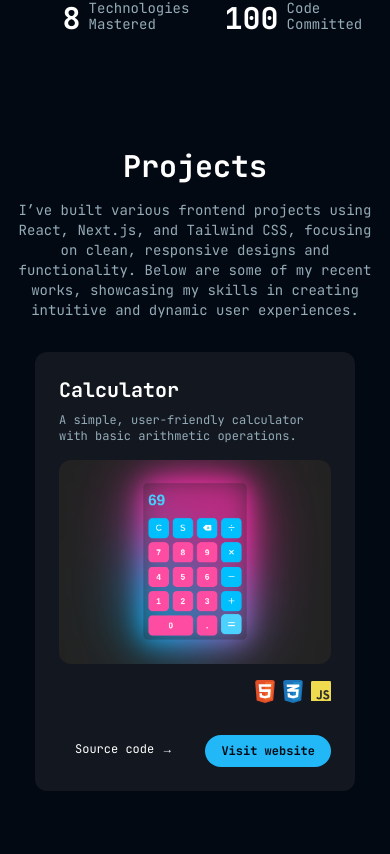
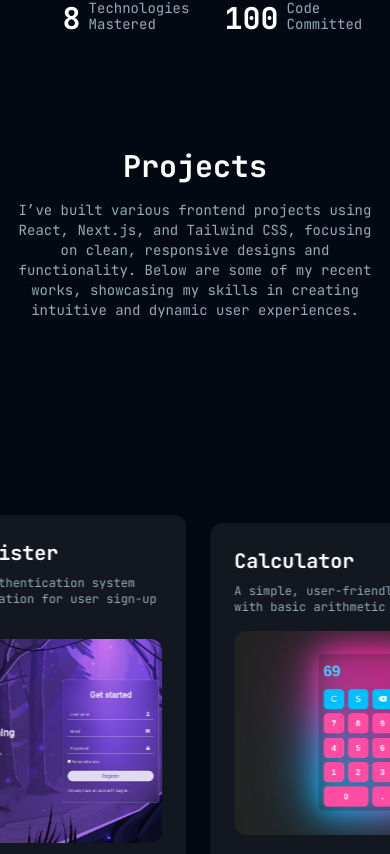
Before and after one commit to blckdrgn03/new-portfolio, a Next.js app: page / in a window 390 px wide. Shown: the part 750-1604 px from the top of the page. Before the commit the page ends 1573 px from the top, so only its background shows below. Built offline with nearby package versions, Linux system fonts and the light colour scheme.

Commit message:
updated projects section for the final time (maybe)

```diff
--- a/components/header.jsx
+++ b/components/header.jsx
@@ -21,7 +21,7 @@ export default function Header() {
 
     return (
         <header className="my-4 mx-auto text-white py-4 rounded-full xl:my-9 xl:py-3 container flex items-center justify-end md:justify-between">
-            <a className="group font-bold hidden md:block capitalize text-4xl" href="#home"><h1>sayef<span className={`${currentPath == '/' && "text-accent"} group-hover:text-accent transition-all`}>.</span></h1></a>
+            <a className="group font-bold hidden md:block capitalize text-4xl" href="#home"><h1>sayef</h1></a>
             <div className="hidden xl:flex gap-8">
                 <nav className="flex justify-center gap-8 items-center">
                     {links.map((link, i) => {
--- a/components/projects.jsx
+++ b/components/projects.jsx
@@ -1,82 +1,18 @@
-'use client'
-
-import { Project } from "./ui/3d-project";
-import { useRef, useState } from 'react';
+import RealProjects from "./ui/real-project";
 
 
 
 export default function Projects() {
-    const scrollContainer = useRef(null);
-    const [isHovered, setIsHovered] = useState(false);
 
-  const handleScroll = (event) => {
-    // Only apply horizontal scrolling when the div is hovered
-    if (isHovered) {
-      event.preventDefault();
-      scrollContainer.current.scrollLeft += event.deltaY;
-    }
-  };
-    let projects = [
-        {
-            name: 'calculator',
-            description: 'A simple, user-friendly calculator with basic arithmetic operations.',
-            id: 1,
-            image: '/calc.png',
-            techs: ['/html.svg', '/css.svg', '/javascript.svg'],
-            url: 'https://calculator-by-sayef.vercel.app/',
-            code: 'https://github.com/blckdrgn03/calculator'
-        },
-        {
-            name: 'Login-Register',
-            description: 'A responsive authentication system with form validation for user sign-up and login.',
-            id: 2,
-            image: '/login.png',
-            techs: ['/html.svg', '/css.svg', '/javascript.svg'],
-            url: 'https://login-register-by-sayef.vercel.app/',
-            code: 'https://github.com/blckdrgn03/login-register'
-        },
-        {
-            name: 'TODO List',
-            description: ' A task management app with drag-and-drop functionality for easy task organization.',
-            id: 3,
-            image: '/todo.png',
-            techs: ['/html.svg', '/css.svg', '/javascript.svg'],
-            url: 'https://todo-list-by-sayef.vercel.app/',
-            code: 'https://github.com/blckdrgn03/todo-list'
-        },
-        {
-            name: 'Weather App',
-            description: 'Displays current weather conditions and a 5-day forecast using real-time data.',
-            id: 4,
-            image: '/weather.png',
-            techs: ['/html.svg', '/css.svg', '/javascript.svg'],
-            url: 'https://weather-by-sayef.vercel.app/',
-            code: 'https://github.com/blckdrgn03/Weather'
-        },
-        {
-            name: 'Old Portfolio',
-            description: 'A personal portfolio site showcasing projects and skills, fully responsive for all devices.',
-            id: 5,
-            image: '/portfolio.png',
-            techs: ['/html.svg', '/css.svg', '/javascript.svg', '/react.svg', '/tailwind.svg'],
-            url: 'https://abdullahalsayef.vercel.app/',
-            code: 'https://github.com/blckdrgn03/portfolio'
-        },
 
-    ]
     return (
-        <section id="projects" className="container mb-12 mx-auto mt-[5rem] md:mt-[7.5rem] lg:mt-[10rem] xl:mt-[12.5rem]">
-            <h1 className="md:text-4xl text-white text-3xl lg:text-5xl font-bold text-center xl:text-left pb-4 xl:pb-8">Projects</h1>
-            <p className="text-sm md:text-md lg:text-lg text-center xl:text-left">I’ve built various frontend projects using React, Next.js, and Tailwind CSS, focusing on clean, responsive designs and functionality. Below are some of my recent works, showcasing my skills in creating intuitive and dynamic user experiences.</p>
+        <section id="projects" className="mb-12 mx-auto mt-[5rem] md:mt-[7.5rem] lg:mt-[10rem] xl:mt-[12.5rem]">
+            <h1 className="container md:text-4xl text-white text-3xl lg:text-5xl font-bold text-center xl:text-left pb-4 xl:pb-8">Projects</h1>
+            <p className="container text-sm md:text-md lg:text-lg text-center xl:text-left">I’ve built various frontend projects using React, Next.js, and Tailwind CSS, focusing on clean, responsive designs and functionality. Below are some of my recent works, showcasing my skills in creating intuitive and dynamic user experiences.</p>
 
-            <div ref={scrollContainer}
-      onWheel={handleScroll}  onMouseEnter={() => setIsHovered(true)}
-      onMouseLeave={() => setIsHovered(false)} className="flex flex-row-reverse py-6 overflow-x-scroll scrollbar-thumb-accent scrollbar-track-transparent scrollbar-thin scrollbar-thumb-rounded scroll-snap-x scroll-snap-mandatory xl:py-10">
-                {projects.map(project => {
-                    return <Project key={project.id} project={project}/>;
-                })}
-            </div>
+            <RealProjects />
 
+            <p className="text-sm md:text-md lg:text-lg text-center xl:text-left">I’ve built various frontend projects using React, Next.js, and Tailwind CSS, focusing on clean, responsive designs and functionality. Below are some of my recent works, showcasing my skills in creating intuitive and dd CSS, focusing on clean, responsive designs and functionality. Below are some of my recent works, showcasing my skills in creating intuitive and dynamic d CSS, focusing on clean, responsive designs and functionality. Below are some of my recent works, showcasing my skills in creating intuitive and dynamic d CSS, focusing on clean, responsive designs and functionality. Below are some of my recent works, showcasing my skills in creating intuitive and dynamic d CSS, focusing on clean, responsive designs and functionality. Below are some of my recent works, showcasing my skills in creating intuitive and dynamic d CSS, focusing on clean, responsive designs and functionality. Below are some of my recent works, showcasing my skills in creating intuitive and dynamic ynamic user experiences.</p>
         </section>
     );
 }
--- a/components/ui/3d-project.jsx
+++ b/components/ui/3d-project.jsx
@@ -7,7 +7,7 @@ export function Project({ project }) {
   return (
     (<CardContainer className="inter-var scroll-snap-start">
       <CardBody
-        className="bg-[#131820] mx-5 relative group/card hover:shadow-2xl hover:shadow-accent/[0.3] w-[20rem] md:w-[25rem] lg:w-[30rem] h-auto rounded-xl p-6">
+        className="bg-[#131820] relative group/card hover:shadow-2xl hover:shadow-accent/[0.3] w-[20rem] md:w-[25rem] lg:w-[30rem] h-auto rounded-xl p-6">
         <CardItem
           translateZ="60"
           className="text-xl md:text-2xl text-white lg:text-3xl font-bold text-white capitalize">
--- /dev/null
+++ b/components/ui/real-project.jsx
@@ -0,0 +1,73 @@
+'use client'
+    import { motion, useTransform, useScroll } from "framer-motion";
+    import { useRef } from 'react';
+import { Project } from "./3d-project";
+
+export default function RealProjects() {
+
+    let projects = [
+        {
+            name: 'calculator',
+            description: 'A simple, user-friendly calculator with basic arithmetic operations.',
+            id: 1,
+            image: '/calc.png',
+            techs: ['/html.svg', '/css.svg', '/javascript.svg'],
+            url: 'https://calculator-by-sayef.vercel.app/',
+            code: 'https://github.com/blckdrgn03/calculator'
+        },
+        {
+            name: 'Login-Register',
+            description: 'A responsive authentication system with form validation for user sign-up and login.',
+            id: 2,
+            image: '/login.png',
+            techs: ['/html.svg', '/css.svg', '/javascript.svg'],
+            url: 'https://login-register-by-sayef.vercel.app/',
+            code: 'https://github.com/blckdrgn03/login-register'
+        },
+        {
+            name: 'TODO List',
+            description: ' A task management app with drag-and-drop functionality for easy task organization.',
+            id: 3,
+            image: '/todo.png',
+            techs: ['/html.svg', '/css.svg', '/javascript.svg'],
+            url: 'https://todo-list-by-sayef.vercel.app/',
+            code: 'https://github.com/blckdrgn03/todo-list'
+        },
+        {
+            name: 'Weather App',
+            description: 'Displays current weather conditions and a 5-day forecast using real-time data.',
+            id: 4,
+            image: '/weather.png',
+            techs: ['/html.svg', '/css.svg', '/javascript.svg'],
+            url: 'https://weather-by-sayef.vercel.app/',
+            code: 'https://github.com/blckdrgn03/Weather'
+        },
+        {
+            name: 'Old Portfolio',
+            description: 'A personal portfolio site showcasing projects and skills, fully responsive for all devices.',
+            id: 5,
+            image: '/portfolio.png',
+            techs: ['/html.svg', '/css.svg', '/javascript.svg', '/react.svg', '/tailwind.svg'],
+            url: 'https://abdullahalsayef.vercel.app/',
+            code: 'https://github.com/blckdrgn03/portfolio'
+        },
+
+    ]
+    const targetRef = useRef(null);
+    const { scrollYProgress } = useScroll({
+        target: targetRef,
+    });
+    const x = useTransform(scrollYProgress, [0, 1], ["4%", "-100%"]);
+
+    return (
+        <div ref={targetRef} className="relative h-[700vh]">
+            <div className="sticky top-0 flex h-screen items-center overflow-hidden">
+                <motion.div style={{ x }} className="flex flex-row-reverse gap-6 my-4">
+                    {projects.map(project => {
+                        return <Project key={project.id} project={project}/>;
+                    })}
+                </motion.div>
+            </div>
+        </div>
+    );
+}
--- a/lib/CountupOnVisible.jsx
+++ b/lib/CountupOnVisible.jsx
@@ -35,7 +35,7 @@ const CountUpOnVisible = ({ start, end, duration }) => {
   return (
     <div className='text-white' ref={countRef}>
       {isVisible && (
-        <CountUp delay={2} start={start} end={end} duration={duration} />
+        <CountUp delay={0.5} start={start} end={end} duration={duration} />
       )}
     </div>
   );
```
